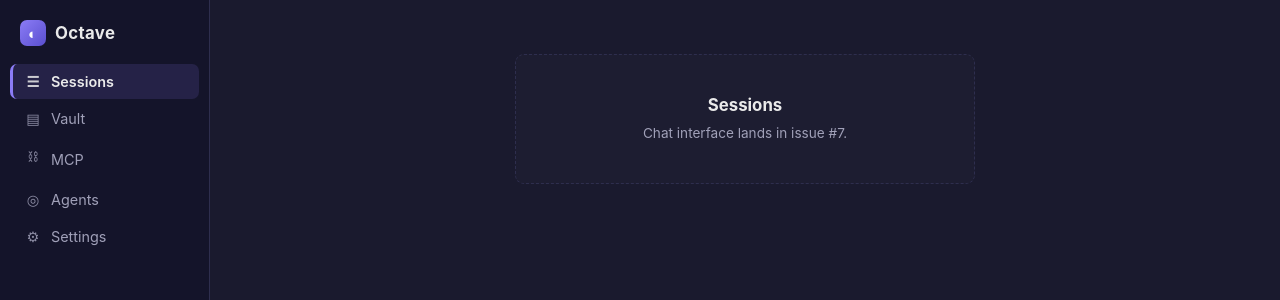
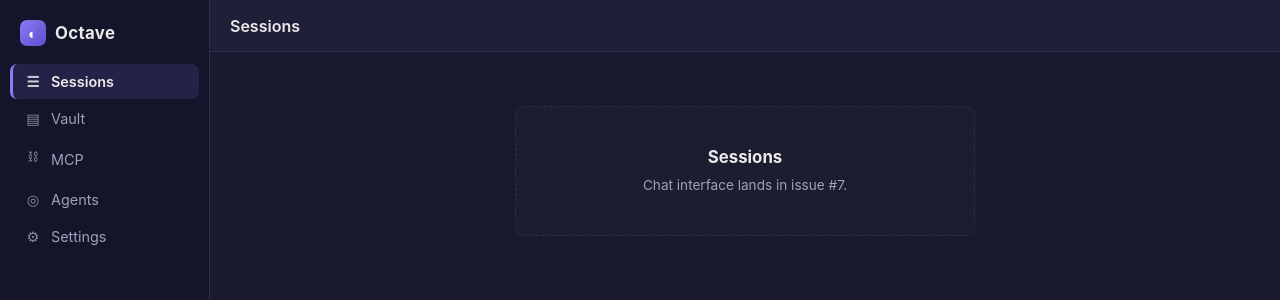
Before and after one commit to Svagtlys/Octave, a React (Vite) app in the folder frontend/: page /sessions in a window 1280 px wide. Shown: the top 300 px of the page. Built offline with nearby package versions, Linux system fonts and the light colour scheme.

Commit message:
feat(ui): add top bar with view title and hidden command-palette slot (#6)

```diff
--- a/frontend/src/components/layout/AppShell.tsx
+++ b/frontend/src/components/layout/AppShell.tsx
@@ -2,6 +2,7 @@ import { Outlet } from '@tanstack/react-router';
 import type { CSSProperties } from 'react';
 import { colors } from '../../theme';
 import Sidebar from './Sidebar';
+import TopBar from './TopBar';
 
 /**
  * Root layout for every view: sidebar + top bar + content area.
@@ -11,9 +12,12 @@ export default function AppShell() {
   return (
     <div style={styles.shell}>
       <Sidebar />
-      <main id="main-content" style={styles.content}>
-        <Outlet />
-      </main>
+      <div style={styles.mainColumn}>
+        <TopBar />
+        <main id="main-content" style={styles.content}>
+          <Outlet />
+        </main>
+      </div>
     </div>
   );
 }
@@ -24,6 +28,12 @@ const styles: Record<string, CSSProperties> = {
     minHeight: '100vh',
     background: colors.bg,
   },
+  mainColumn: {
+    flex: 1,
+    minWidth: 0,
+    display: 'flex',
+    flexDirection: 'column',
+  },
   content: {
     flex: 1,
     minWidth: 0,
--- /dev/null
+++ b/frontend/src/components/layout/TopBar.tsx
@@ -0,0 +1,61 @@
+import { useRouterState } from '@tanstack/react-router';
+import type { CSSProperties } from 'react';
+import { colors } from '../../theme';
+
+/**
+ * Top bar: view title (from the matched route's staticData.title) plus a
+ * reserved command-palette slot that ships hidden/disabled until a future
+ * issue enables it.
+ */
+export default function TopBar() {
+  const title = useRouterState({
+    select: (s) => {
+      let found: string | undefined;
+      for (const match of s.matches) {
+        const staticTitle = match.staticData?.title;
+        if (typeof staticTitle === 'string') found = staticTitle;
+      }
+      return found;
+    },
+  });
+
+  return (
+    <header style={styles.topbar}>
+      <h1 style={styles.title}>{title ?? 'Octave'}</h1>
+      <div style={styles.spacer} />
+      <div aria-hidden="true" style={styles.paletteSlot}>
+        <input
+          data-testid="command-palette-input"
+          disabled
+          placeholder="Search or run a command… (Ctrl+K)"
+          style={styles.paletteInput}
+        />
+      </div>
+    </header>
+  );
+}
+
+const styles: Record<string, CSSProperties> = {
+  topbar: {
+    height: 52,
+    flexShrink: 0,
+    borderBottom: `1px solid ${colors.border}`,
+    display: 'flex',
+    alignItems: 'center',
+    padding: '0 20px',
+    gap: 14,
+    background: colors.panel,
+  },
+  title: { fontSize: '1rem', fontWeight: 600 },
+  spacer: { flex: 1 },
+  paletteSlot: { display: 'none' },
+  paletteInput: {
+    fontSize: '0.8rem',
+    color: colors.textDim,
+    background: colors.bgDeep,
+    border: `1px solid ${colors.border}`,
+    borderRadius: 7,
+    padding: '6px 12px',
+    width: 200,
+  },
+};
--- a/frontend/src/router.tsx
+++ b/frontend/src/router.tsx
@@ -106,3 +106,9 @@ declare module '@tanstack/react-router' {
     router: typeof router;
   }
 }
+
+declare module '@tanstack/router-core' {
+  interface StaticDataRouteOption {
+    title?: string;
+  }
+}
```
Also changed, not shown: 1 other file (tests, documents, lock files or other folders).
